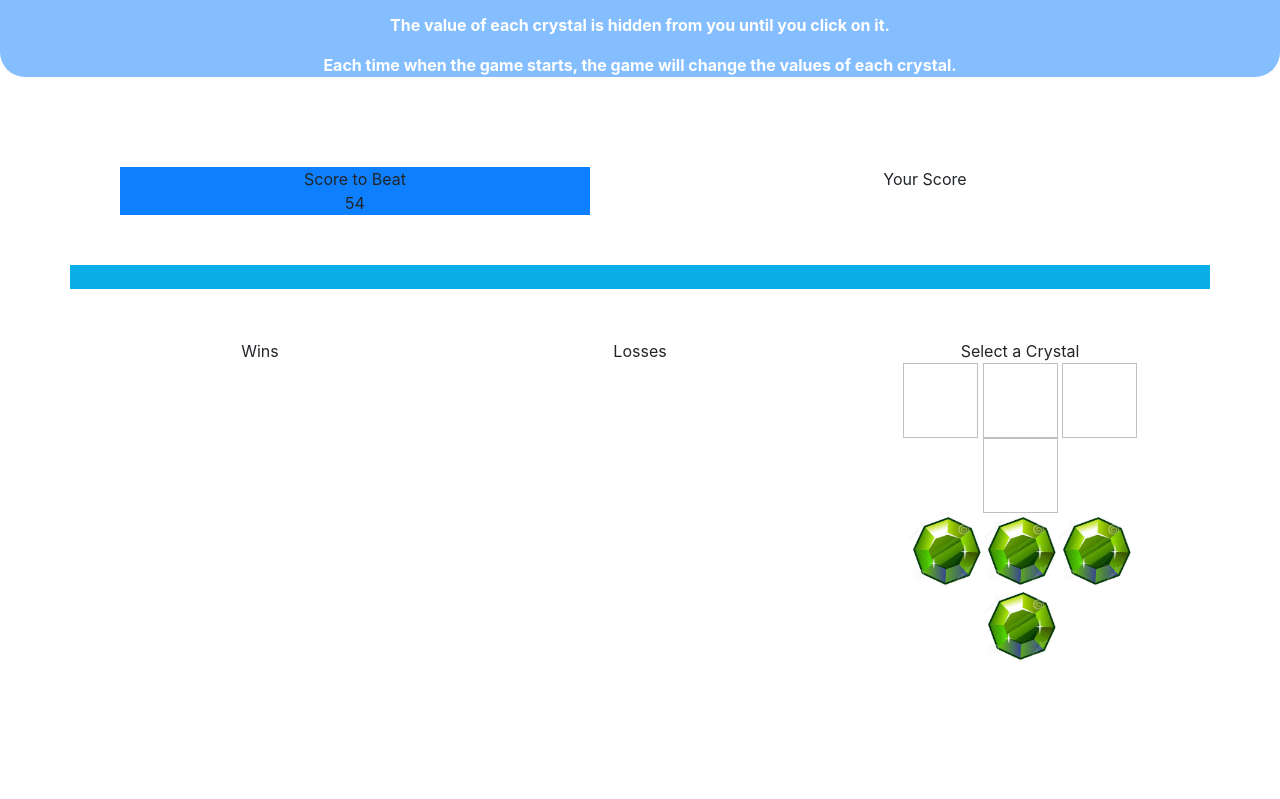
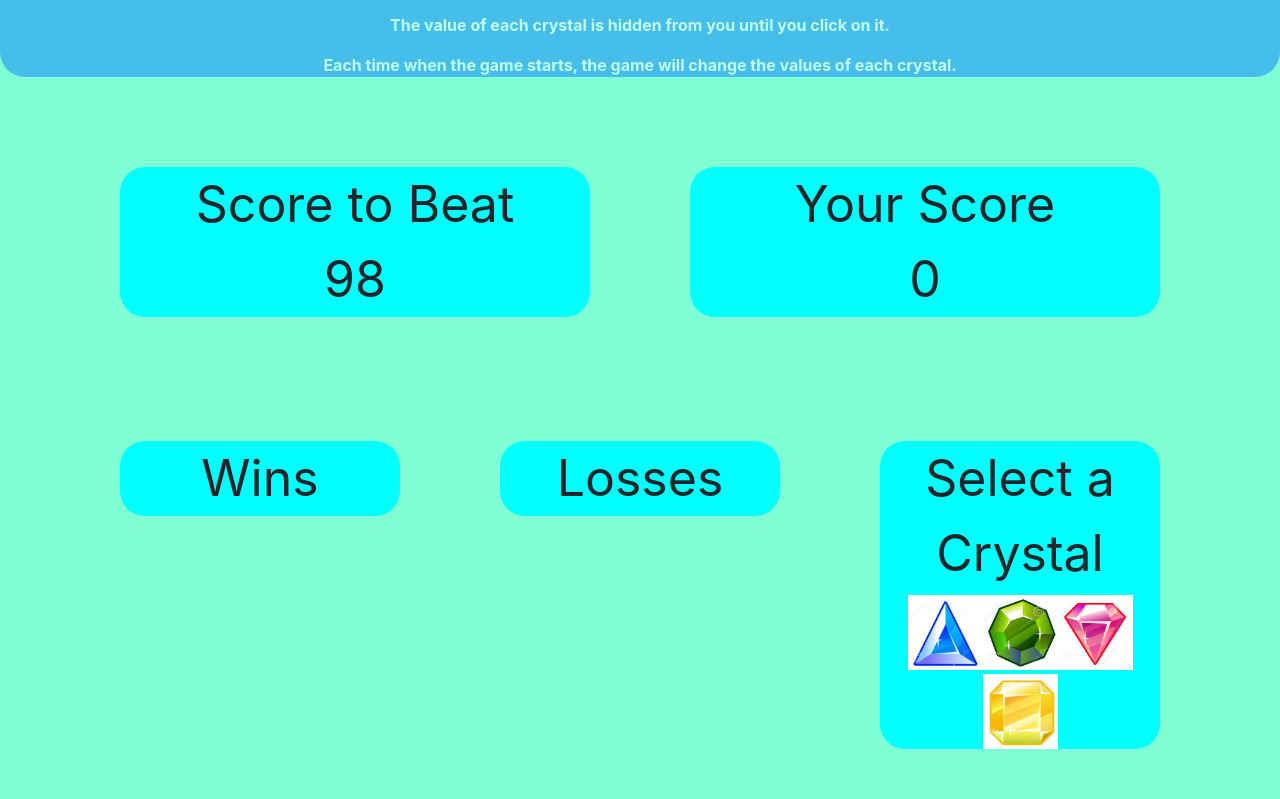
Before and after one commit to BlackGuyTodd/CrystalCollector-Game, a plain HTML site: page index.html in a window 1280 px wide. Shown: the part 414-1213 px from the top of the page. Before the commit the page ends 1127 px from the top, so only its background shows below. Drawn offline with nearby package versions, Linux system fonts and the light colour scheme.

Commit message:
Finished functioning game

```diff
--- a/assets/css/style.css
+++ b/assets/css/style.css
@@ -1,6 +1,10 @@
 .jumbotron {
     background-color: aqua;
     text-align: center;
+}
+
+body {
+    background-color: aquamarine;
 }
 
 p {
@@ -36,23 +40,29 @@ img {
     text-align: center;
 }
 div.col {
-    background-color: white;
+    background-color: aquamarine;
     border: 200px;
     border-color: black;
 }
 
 div.score-card {
-    background-color: #0CAEE8;
     z-index: 1;
 }
 
 span {
-    background-color: #0D7FFF;
+
 
 }
 
 .squares {
-    background-color: #0D7FFF;
+    background-color: aqua;
     border: 200px;
     border-color: black;
+    font-size: 50px;
+    border-radius: 25px;
 }
+
+img.crystal {
+    background-color: aqua;
+
+}
--- a/assets/javascript/game.js
+++ b/assets/javascript/game.js
@@ -2,8 +2,9 @@
 var winsCounter = 0;
 var lossesCounter = 0;
 var counter = 0;
-var targetScore = Math.floor(Math.random() * 100) + 1;
+var targetScore;
 var numberOptions = [5, 10, 11, 12];
+var imgOptions = ["assets/images/blue_gem.jpg", "assets/images/green_gem.jpg", "assets/images/pink_gem.jpg", "assets/images/yellow_gem.jpg"];
 var increment = numberOptions[Math.round(Math.random())];
 var crystalValue = ($(this).attr("data-crystalvalue"));
 
@@ -12,65 +13,96 @@ var crystalValue = ($(this).attr("data-crystalvalue"));
 
 //Remove images from html because they will be dynamically created below.
 //Change image options to only a couple numbers probably just 4
-window.onload = function () {
-    for (var i = 0; i < numberOptions.length; i++) {
-        var imageCrystal = $("<img>");
-        imageCrystal.addClass("crystal-image");
-        imageCrystal.attr("src", "assets/images/blue_gem.jpg");
-        imageCrystal.attr("data-crystal-value", numberOptions[i]);
-        $(".testing").append(imageCrystal);
+$(document).ready(function () {
+    function createButtons() {
+        $(".testing").html("");
+        targetScore = Math.floor(Math.random() * 100) + 20;
+        $("#score-to-beat").text(targetScore);
+        counter = 0;
+        $("#player-score").text(counter);
+        for (var i = 0; i < imgOptions.length; i++) {
+            console.log(imgOptions[i])
+            var imageCrystal = $("<img>");
+            imageCrystal.addClass("crystal");
+            imageCrystal.attr("src", imgOptions[i]);
+            imageCrystal.attr("data-crystal-value", (Math.floor(Math.random() * 12) + 1));
+            $(".testing").append(imageCrystal);
 
-        imageCrystal.attr("src", "assets/images/green_gem.jpg");
-        imageCrystal.attr("data-crystal-value", numberOptions[i]);
-        $(".testing").append(imageCrystal);
-    };
+        };
 
-    $("#score-to-beat").text(targetScore);
+        $("img.crystal").on("click", function () {
+            console.log($(this).attr("data-crystal-value"));
+            checkScore($(this).attr("data-crystal-value"));
+        });
+    }
+
+
     //CLICK EVENTS========================================================
 
     //When the gem images are clicked on this is what happens.
-    $("#blue-gem").on("click", function () {
-        crystalValue = parseInt(crystalValue);
-        counter += crystalValue;
+    function checkScore(value) {
+        counter += parseInt(value);
+        $("#player-score").text(counter);
+
         if (counter === targetScore) {
             alert("You Win!");
+            winsCounter++
+            $("#wins").text(winsCounter);
+            createButtons();
         }
-        else if (counter >= targetScore) {
+        else if (counter > targetScore) {
             alert("You Lose");
+            lossesCounter++
+            $("#losses").text(lossesCounter);
+            createButtons();
         }
-    });
+    }
 
-    $("#green-gem").on("click", function () {
-        crystalValue = parseInt(crystalValue);
-        counter += crystalValue;
-        if (counter === targetScore) {
-            alert("You Win!");
-        }
-        else if (counter >= targetScore) {
-            alert("You Lose");
-        }
-    });
 
-    $("#pink-gem").on("click", function () {
-        crystalValue = parseInt(crystalValue);
-        counter += crystalValue;
-        if (counter === targetScore) {
-            alert("You Win!");
-        }
-        else if (counter >= targetScore) {
-            alert("You Lose");
-        }
-    });
+    createButtons();
 
-    $("#yellow-gem").on("click", function () {
-        crystalValue = parseInt(crystalValue);
-        counter += crystalValue;
-        if (counter === targetScore) {
-            alert("You Win!");
-        }
-        else if (counter >= targetScore) {
-            alert("You Lose");
-        }
-    });
+    // $("#blue-gem").on("click", function () {
+    //     crystalValue = parseInt(crystalValue);
+    //     counter += crystalValue;
+    //     if (counter === targetScore) {
+    //         alert("You Win!");
+    //     }
+    //     else if (counter >= targetScore) {
+    //         alert("You Lose");
+    //     }
+    // });
 
-};
+    // $("#green-gem").on("click", function () {
+    //     crystalValue = parseInt(crystalValue);
+    //     counter += crystalValue;
+    //     if (counter === targetScore) {
+    //         alert("You Win!");
+    //     }
+    //     else if (counter >= targetScore) {
+    //         alert("You Lose");
+    //     }
+    // });
+
+    // $("#pink-gem").on("click", function () {
+    //     crystalValue = parseInt(crystalValue);
+    //     counter += crystalValue;
+    //     if (counter === targetScore) {
+    //         alert("You Win!");
+    //     }
+    //     else if (counter >= targetScore) {
+    //         alert("You Lose");
+    //     }
+    // });
+
+    // $("#yellow-gem").on("click", function () {
+    //     crystalValue = parseInt(crystalValue);
+    //     counter += crystalValue;
+    //     if (counter === targetScore) {
+    //         alert("You Win!");
+    //     }
+    //     else if (counter >= targetScore) {
+    //         alert("You Lose");
+    //     }
+    // });
+
+});
--- a/index.html
+++ b/index.html
@@ -55,9 +55,11 @@
         </div>
       </div>
       <div class="col">
+        <div class="squares">
           Your Score
           <div>
             <span id="player-score"></span>
+          </div>
         </div>
       </div>
     </div>
@@ -66,26 +68,29 @@
 
     <div class="row">
       <div class="col">
+        <div class="squares">
           Wins
           <div>
             <span id="wins"></span>
           </div>
         </div>
+      </div>
       <div class="col">
+        <div class="squares">
           Losses
           <div>
             <span id="losses"></span>
           </div>
         </div>
+      </div>
       <div class="col">
+        <div class="squares">
           Select a Crystal
           <div class="images">
-          <img id="blue-gem" />
-          <img id="green-gem"  />
-          <img id="pink-gem"  />
-          <img id="yellow-gem"  />
+
           </div>
           <div class="testing"></div>
+        </div>
       </div>
     </div>
   </div>
```
Lines whose indentation alone changed are shown as unchanged.
